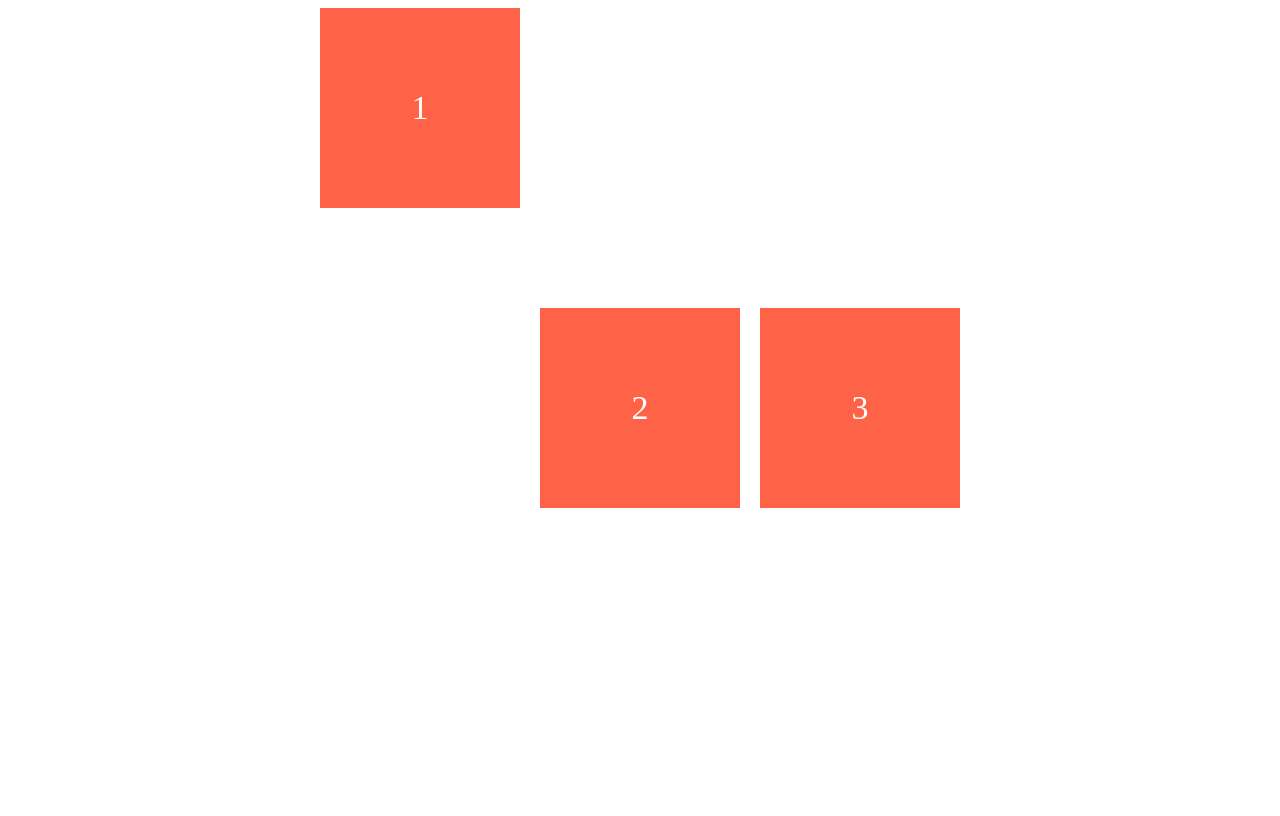
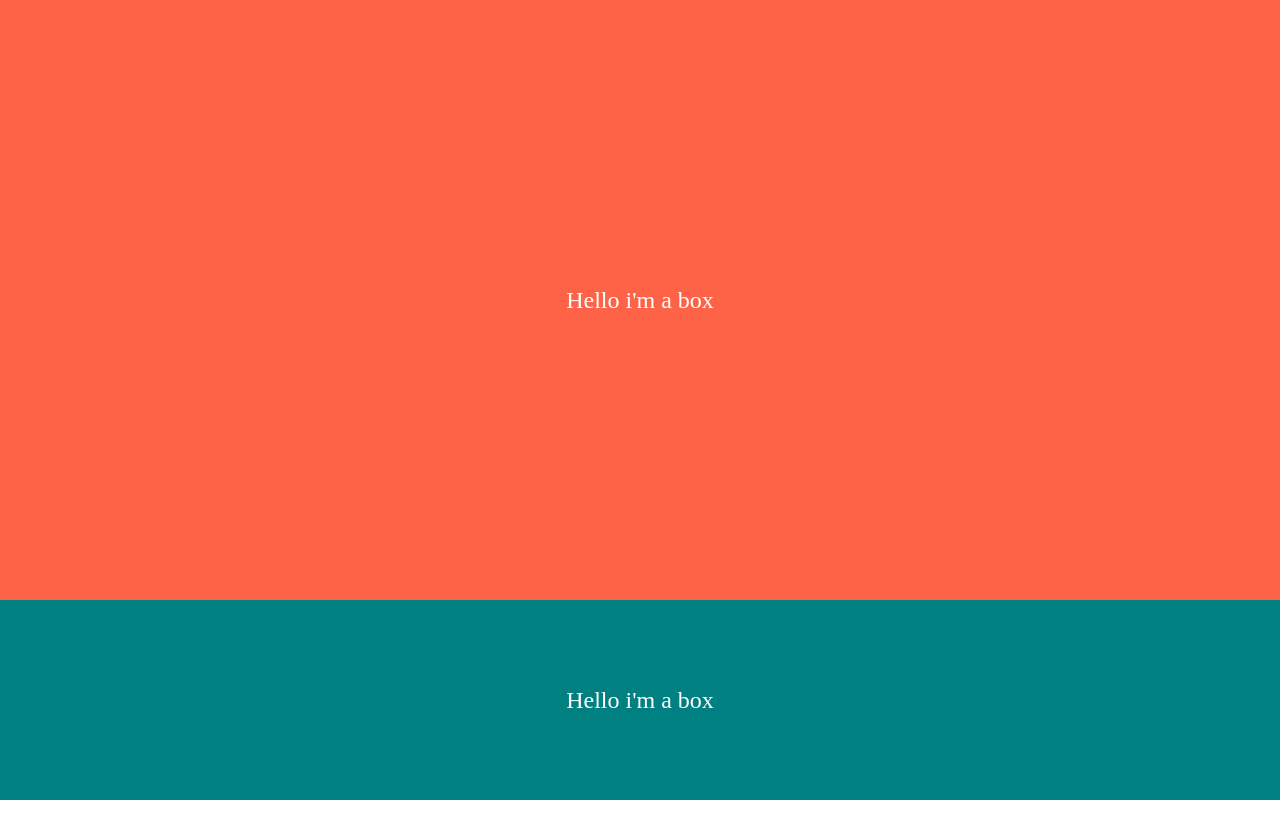
Before and after one commit to wlarkspur/css-layout, a plain HTML site: page index.html in a window 1280 px wide. Drawn offline with Linux system fonts and the light colour scheme.

Commit message:
flex done

```diff
--- a/index.html
+++ b/index.html
@@ -8,9 +8,8 @@
   </head>
   <body>
     <div class="container">
-      <div class="box">1</div>
-      <div class="box">2</div>
-      <div class="box">3</div>
+      <div class="box">Hello i'm a box</div>
+      <div class="box">Hello i'm a box</div>
     </div>
   </body>
 </html>
--- a/style.css
+++ b/style.css
@@ -1,24 +1,31 @@
+html,
+body {
+  margin: 0;
+  padding: 0;
+}
+
 .container {
   display: flex;
+  height: 100vh;
   justify-content: center;
-  height: 100vh;
-  row-gap: 10px;
-  column-gap: 20px;
-  flex-flow: row wrap;
-  align-items: center;
+  flex-direction: column;
 }
 
 .box {
-  width: 200px;
-  height: 200px;
-  background-color: tomato;
+  height: 100px;
   color: white;
-  font-size: 34px;
+  font-size: 24px;
   display: flex;
   justify-content: center;
   align-items: center;
 }
 
 .box:first-child {
-  align-self: flex-start;
+  background-color: tomato;
+  flex: 1 0 500px;
 }
+
+.box:last-child {
+  background-color: teal;
+  flex-grow: 1;
+}
```
